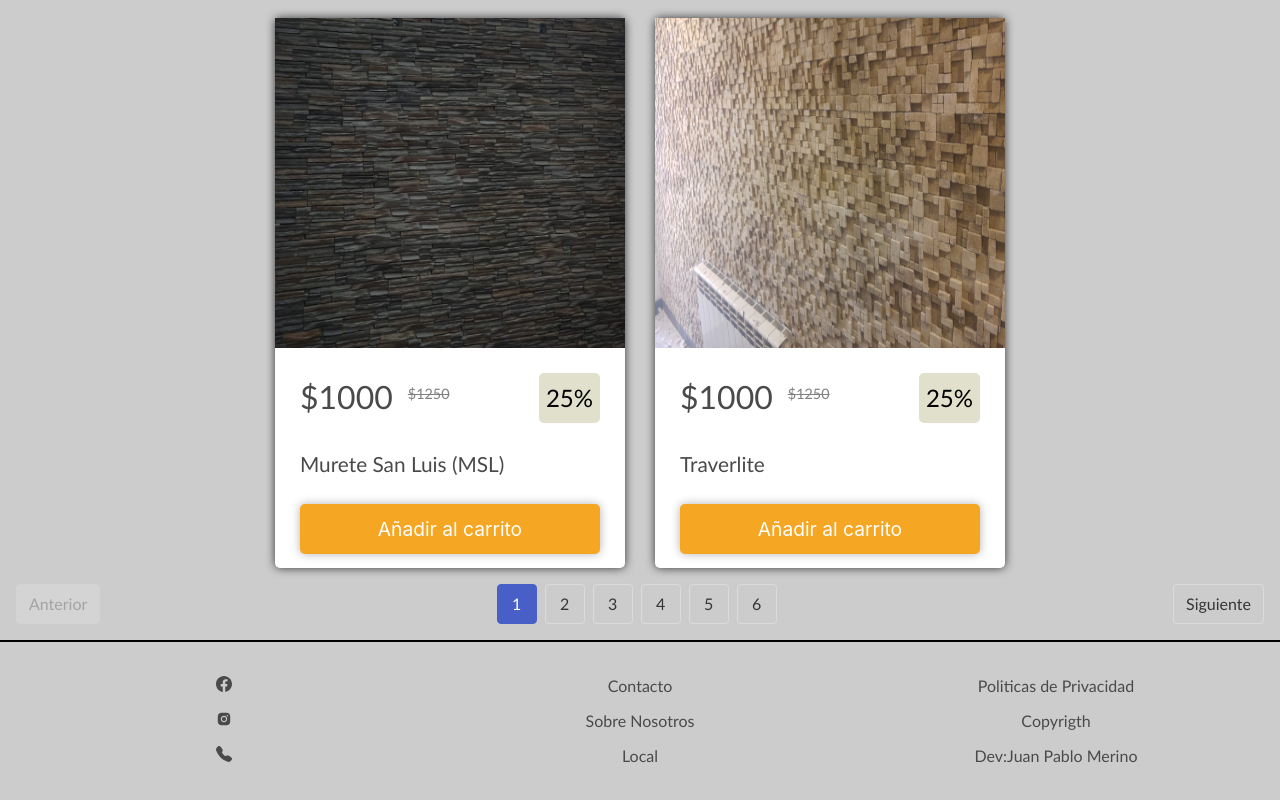
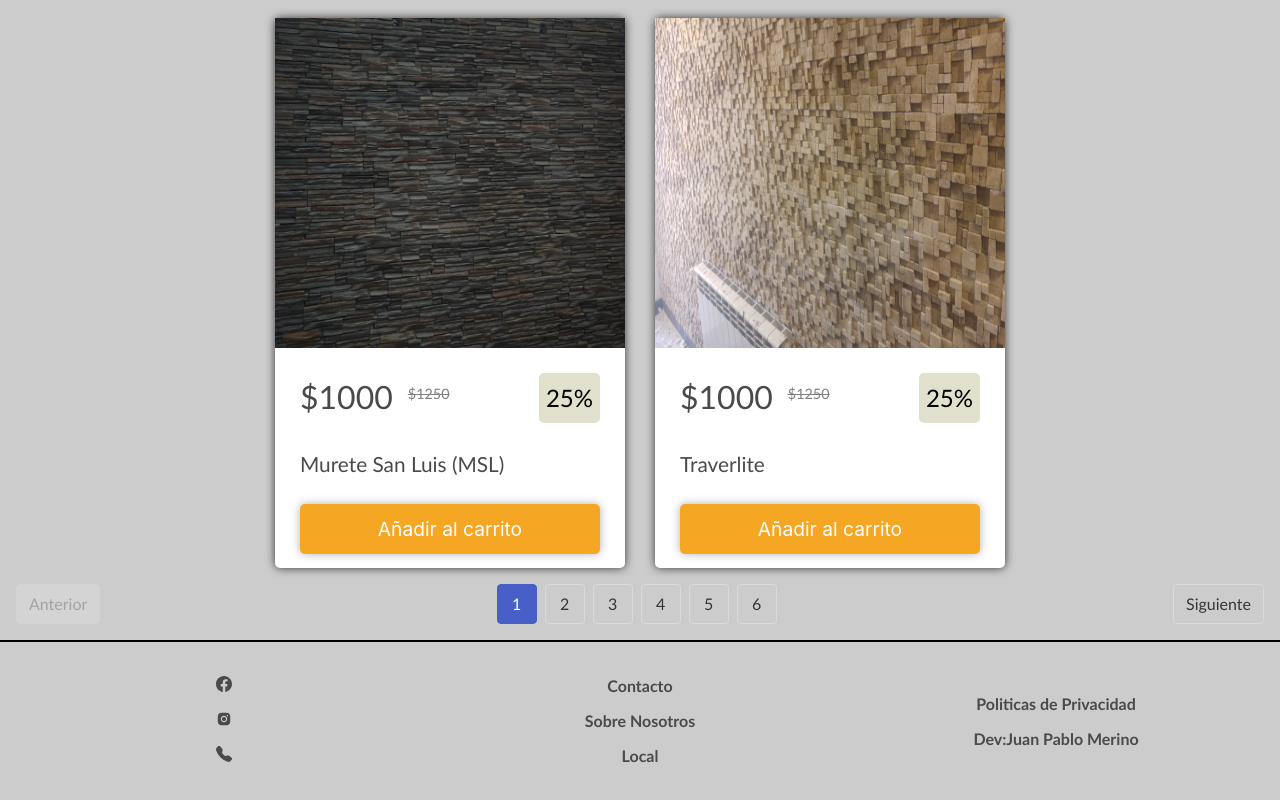
Before and after one commit to Juampishh/Estilo-rustico-React, a React (Vite) app: page / in a window 1280 px wide. Shown: the part 2207-3007 px from the top of the page. Built offline with nearby package versions, Linux system fonts and the light colour scheme.

Commit message:
Arreglando responsive

```diff
--- a/src/components/Carrito/Carrito.jsx
+++ b/src/components/Carrito/Carrito.jsx
@@ -42,7 +42,7 @@ const Carrito = () => {
 
   const handleClearCart = () => {
     dispatch(clearCart());
-    toast.success("¡El carrito ha sido vaciado!");
+    cartItems.length === 0 ? "" : toast.success("¡El carrito ha sido vaciado!");
   };
 
   return (
@@ -72,7 +72,7 @@ const Carrito = () => {
                   <StyledCarritoImagen>
                     <img src={producto.imagen} alt="" />
                   </StyledCarritoImagen>
-                  <h2 style={{ marginTop: "1rem" }}>
+                  <h2 style={{ marginTop: ".3rem" }}>
                     {producto.categoria?.nombre}
                   </h2>{" "}
                   {/* Agregar el operador de opcionalidad '?' */}
--- a/src/components/Footer/Footer.jsx
+++ b/src/components/Footer/Footer.jsx
@@ -24,7 +24,7 @@ const Footer = () => {
       </StyledLinksFooter>
       <StyledLinksFooter>
         <h3>Politicas de Privacidad</h3>
-        <h3>Copyrigth</h3>
+
         <h3>Dev:Juan Pablo Merino</h3>
       </StyledLinksFooter>
     </StyledFooterContainer>
--- a/src/components/Footer/StyledFooter.js
+++ b/src/components/Footer/StyledFooter.js
@@ -10,6 +10,8 @@ export const StyledFooterContainer = styled.div`
   align-items: center;
   padding: 2rem;
   border-top: 2px solid #000;
+  @media (max-width: 768px) {
+  }
 `;
 
 export const StyledLinksFooter = styled.div`
@@ -17,8 +19,12 @@ export const StyledLinksFooter = styled.div`
   display: flex;
   flex-direction: column;
   align-items: center;
+
   gap: 0.7rem;
   h3 {
+    text-align: center;
+    font-size: 1rem;
+    font-weight: 600;
     &:hover {
       transform: scale(1.1);
       cursor: pointer;
--- a/src/components/Hero/StyledHero.js
+++ b/src/components/Hero/StyledHero.js
@@ -39,7 +39,7 @@ export const StyledHeroContentContainer = styled.div`
   top: 200px;
   @media (max-width: 768px) {
     h1 {
-      font-size: 2.5rem;
+      font-size: 2.8rem;
     }
   }
 `;
--- a/src/components/Navbar/Navbar.jsx
+++ b/src/components/Navbar/Navbar.jsx
@@ -1,5 +1,6 @@
 import React, { useState } from "react";
 import { NavLink } from "react-router-dom";
+
 import {
   StyledCartContainer,
   StyledNavbarContainer,
@@ -8,8 +9,6 @@ import {
 import Carrito from "../Carrito/Carrito";
 
 function Navbar() {
-  const [menuOpen, setMenuOpen] = useState(false);
-
   return (
     <>
       <StyledNavbarContainer>
```
